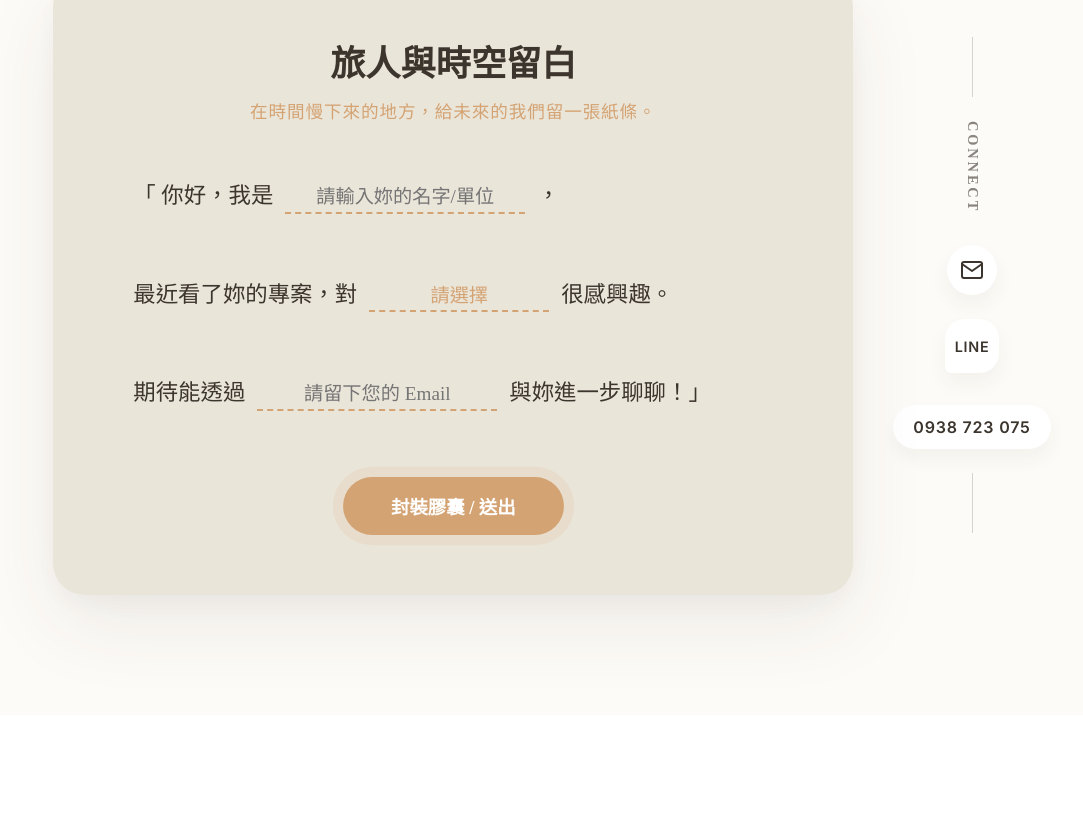
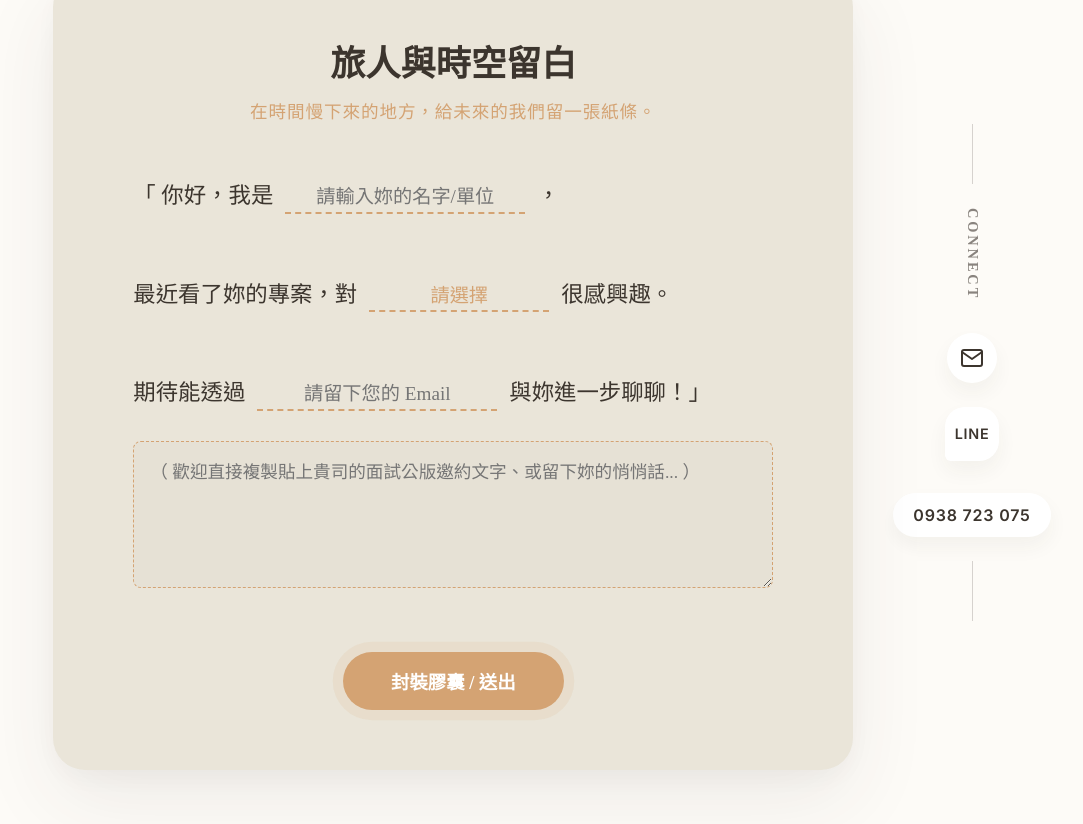
Before and after one commit to b0938723075-lab/my-portfolio, a Next.js app: page / in a window 1280 px wide. Shown: the part 4386-5210 px from the top of the page, without its empty margins (88-1171 px from the left). Before the commit the page ends 5101 px from the top, so only its background shows below. Built offline with nearby package versions, Linux system fonts and the light colour scheme.

Commit message:
feat: add textarea for HR templates in contact form

```diff
--- a/src/components/FooterCTA.js
+++ b/src/components/FooterCTA.js
@@ -6,7 +6,8 @@ export default function FooterCTA() {
   const [formData, setFormData] = useState({
     name: '',
     project: '',
-    email: ''
+    email: '',
+    message: ''
   });
 
   const handleChange = (e) => {
@@ -19,7 +20,8 @@ export default function FooterCTA() {
     const body = encodeURIComponent(
       `你好，我是 ${formData.name}，\n\n` +
       `最近看了妳的專案，對 ${formData.project} 很感興趣。\n\n` +
-      `期待能透過 ${formData.email} 與妳進一步聊聊！`
+      `期待能透過 ${formData.email} 與妳進一步聊聊！\n\n` +
+      (formData.message ? `-----\n${formData.message}\n` : '')
     );
     // 開啟 Gmail 撰寫新信件視窗
     window.open(`https://mail.google.com/mail/?view=cm&fs=1&to=b0938723075@gmail.com&su=${subject}&body=${body}`, '_blank');
@@ -76,6 +78,15 @@ export default function FooterCTA() {
                 />
                 與妳進一步聊聊！」
               </p>
+
+              <textarea
+                name="message"
+                rows="4"
+                placeholder="（ 歡迎直接複製貼上貴司的面試公版邀約文字、或留下妳的悄悄話... ）"
+                style={styles.textareaField}
+                value={formData.message}
+                onChange={handleChange}
+              />
 
               <div style={styles.buttonWrapper}>
                 <button type="submit" className="antigravity-btn pulse-effect" style={styles.submitButton}>
@@ -196,6 +207,20 @@ const styles = {
     appearance: 'none',
     textAlign: 'center',
   },
+  textareaField: {
+    fontFamily: "'Noto Serif TC', serif",
+    fontSize: '1.1rem',
+    color: 'var(--text-main)',
+    width: '100%',
+    background: 'rgba(60, 53, 46, 0.02)',
+    border: '1px dashed #D4A373',
+    padding: '16px',
+    borderRadius: '8px',
+    outline: 'none',
+    resize: 'vertical',
+    marginTop: '24px',
+    lineHeight: 1.6,
+  },
   buttonWrapper: {
     display: 'flex',
     justifyContent: 'center',
```
